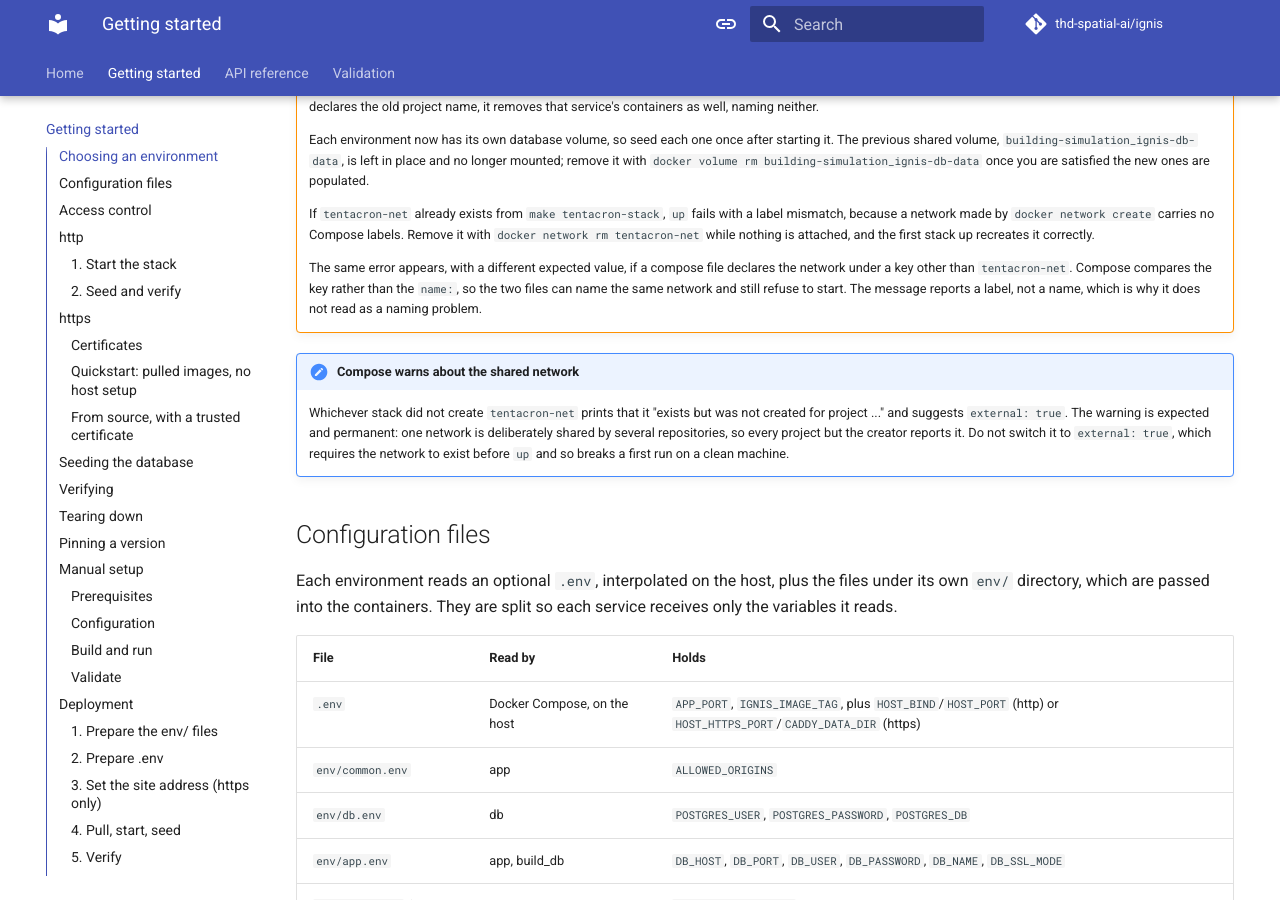
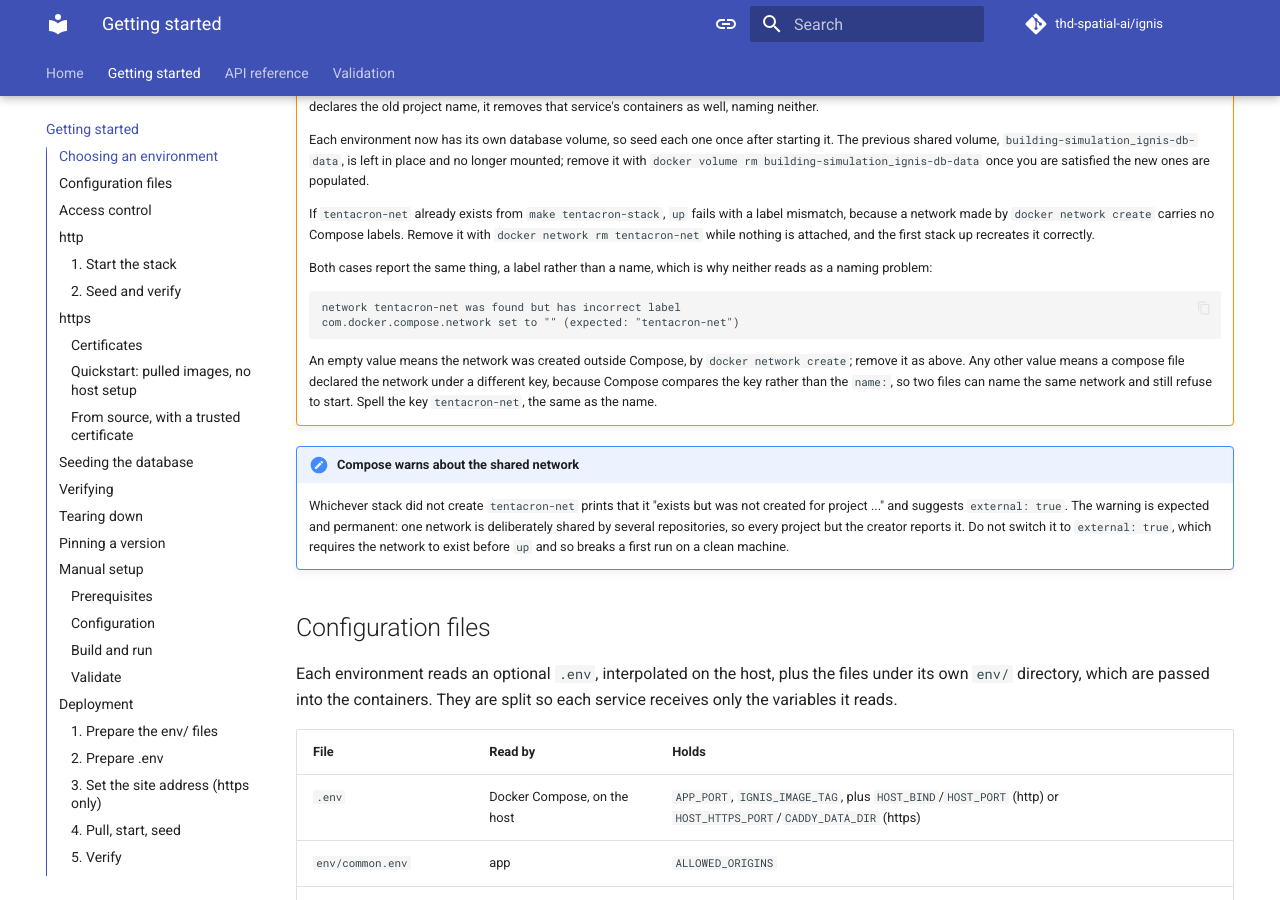
Before and after one commit to THD-Spatial-AI/ignis, an MkDocs documentation site: the page built from docs/getting-started.md, in a window 1280 px wide and 900 px high, scrolled down 1161 px. Built offline with MkDocs 1.6.1 and Material for MkDocs 9.7.7, drawn with Linux system fonts in a browser that asks for light colours; comment, search, counter and statistics services are not loaded.

Commit message:
docs: quote the network label error in the guide, not just describe it (#45)
The previous change claimed the error text was in the compose files, the
guide and ADR-005. It was in the first and last only; the guide described
the error without quoting it. That misses the reader it was written for.
A compose file is greppable only with the repository to hand and the ADR
ships as a PDF, while the guide is the published page someone reaches
after pasting the message into a search.

The message is now quoted, and the two cases are distinguished by the
value it reports rather than by prose: an empty label means the network
was created outside Compose, any other value means a different key.
Confirmed the string survives into the rendered HTML.

````diff
--- a/docs/getting-started.md
+++ b/docs/getting-started.md
@@ -40,7 +40,14 @@ A third path, [manual setup](#manual-setup), runs the binaries without container
 
     If `tentacron-net` already exists from `make tentacron-stack`, `up` fails with a label mismatch, because a network made by `docker network create` carries no Compose labels. Remove it with `docker network rm tentacron-net` while nothing is attached, and the first stack up recreates it correctly.
 
-    The same error appears, with a different expected value, if a compose file declares the network under a key other than `tentacron-net`. Compose compares the key rather than the `name:`, so the two files can name the same network and still refuse to start. The message reports a label, not a name, which is why it does not read as a naming problem.
+    Both cases report the same thing, a label rather than a name, which is why neither reads as a naming problem:
+
+    ```
+    network tentacron-net was found but has incorrect label
+    com.docker.compose.network set to "" (expected: "tentacron-net")
+    ```
+
+    An empty value means the network was created outside Compose, by `docker network create`; remove it as above. Any other value means a compose file declared the network under a different key, because Compose compares the key rather than the `name:`, so two files can name the same network and still refuse to start. Spell the key `tentacron-net`, the same as the name.
 
 !!! note "Compose warns about the shared network"
     Whichever stack did not create `tentacron-net` prints that it "exists but was not created for project ..." and suggests `external: true`. The warning is expected and permanent: one network is deliberately shared by several repositories, so every project but the creator reports it. Do not switch it to `external: true`, which requires the network to exist before `up` and so breaks a first run on a clean machine.
````
